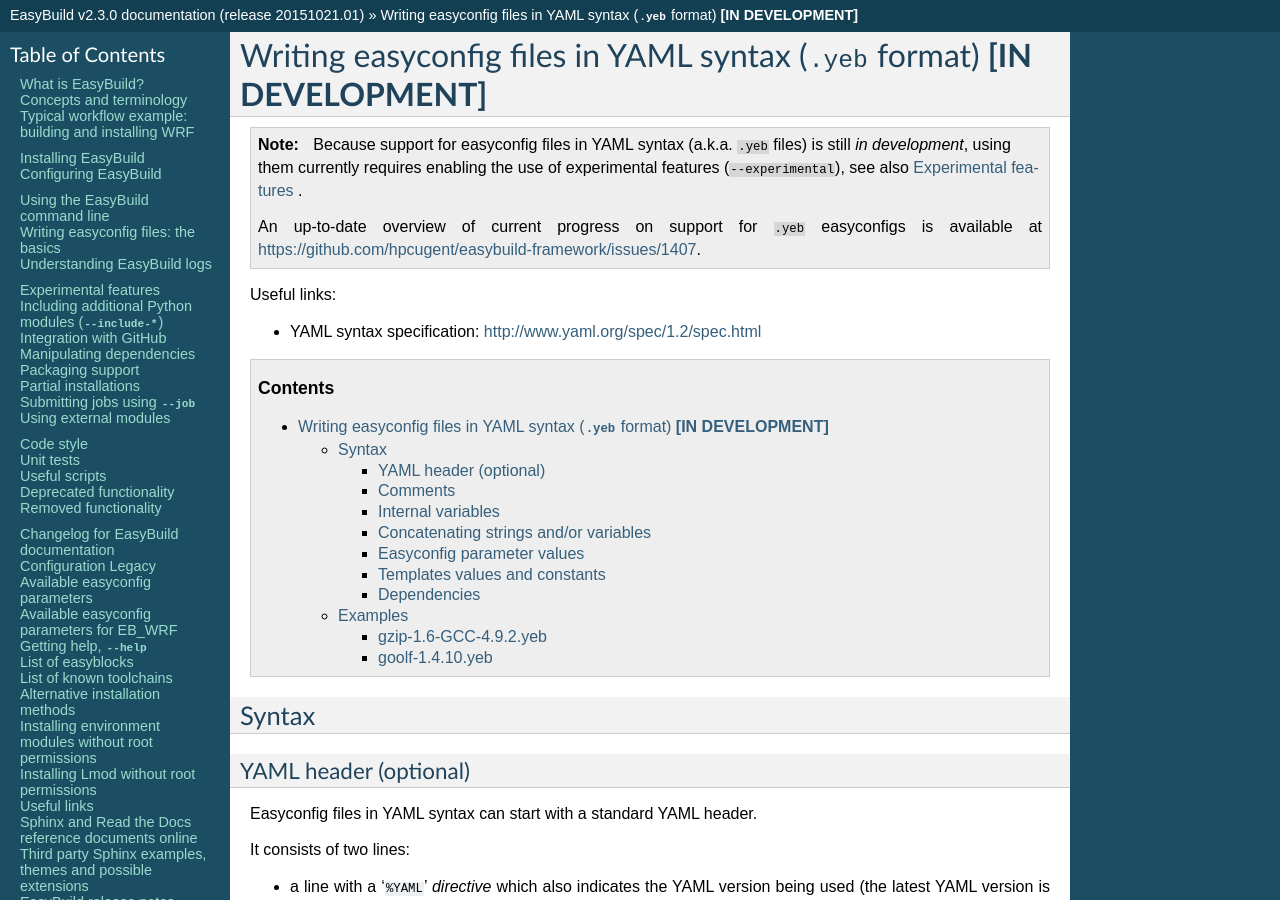
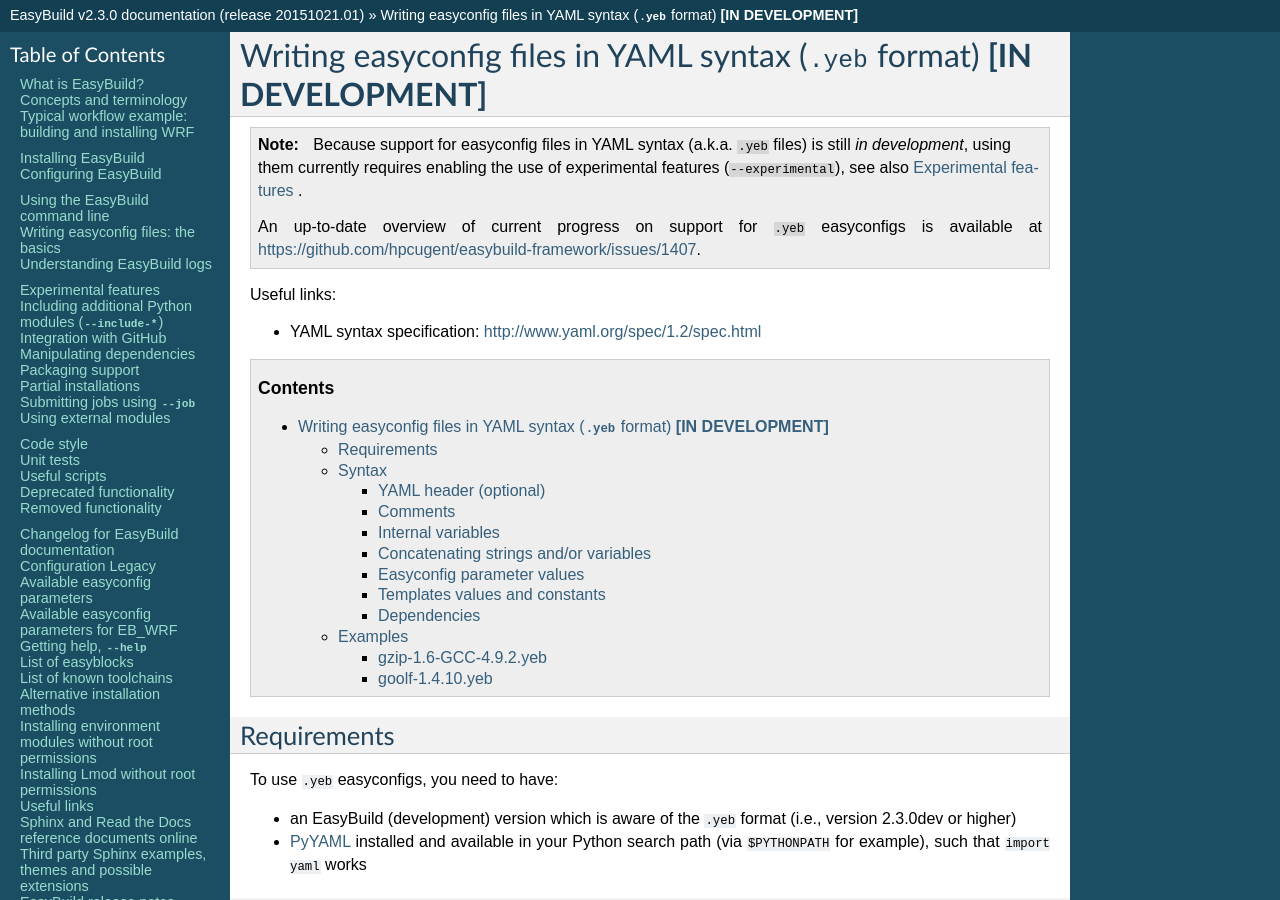
Before and after one commit to easybuilders/easybuild, a Sphinx documentation site: the page built from docs/Writing_yeb_easyconfig_files.rst, in a window 1280 px wide and 900 px high. Built offline with Sphinx 7.4.7, drawn with Linux system fonts in a browser that asks for light colours.

Commit message:
add requirements section in .yeb docs

```diff
--- a/docs/Writing_yeb_easyconfig_files.rst
+++ b/docs/Writing_yeb_easyconfig_files.rst
@@ -18,6 +18,17 @@
 .. contents::
     :depth: 3
     :backlinks: none
+
+.. _easyconfig_yeb_format_requirements:
+
+Requirements
+------------
+
+To use ``.yeb`` easyconfigs, you need to have:
+
+* an EasyBuild (development) version which is aware of the ``.yeb`` format (i.e., version 2.3.0dev or higher)
+* `PyYAML <https://pypi.python.org/pypi/PyYAML>`_ installed and available in your Python search path
+  (via ``$PYTHONPATH`` for example), such that ``import yaml`` works
 
 .. _easyconfig_yeb_format_syntax:
 
```
